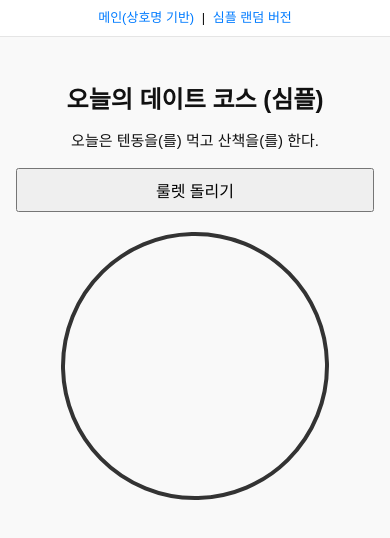
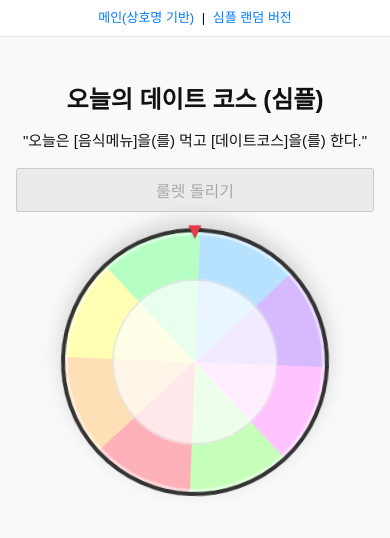
Before and after one commit to doobyul/RouletteDate, a website: page simple.html in a window 390 px wide. Both pictures are taken after a click on the button "룰렛 돌리기". Drawn offline with Linux system fonts and the light colour scheme.

Commit message:
feat: enhance roulette UX, mobile polish, and simple mode expansion

```diff
--- a/simple.html
+++ b/simple.html
@@ -15,7 +15,10 @@
         <h1>오늘의 데이트 코스 (심플)</h1>
         <p id="simpleResult">"오늘은 [음식메뉴]을(를) 먹고 [데이트코스]을(를) 한다."</p>
         <button id="simpleSpinButton">룰렛 돌리기</button>
-        <div id="roulette"></div>
+        <div class="rouletteWrap">
+            <div class="roulettePointer">▼</div>
+            <div id="roulette" class="rouletteWheel"></div>
+        </div>
     </div>
     <script src="simple.js"></script>
 </body>
--- a/simple.js
+++ b/simple.js
@@ -60,13 +60,39 @@ const spinButton = document.getElementById("simpleSpinButton");
 const roulette = document.getElementById("roulette");
 
 const pickRandom = (arr) => arr[Math.floor(Math.random() * arr.length)];
+let currentRotation = 0;
 
-spinButton.addEventListener("click", () => {
+function spinRouletteWheel() {
+    const extraSpins = 6 + Math.floor(Math.random() * 5);
+    const randomOffset = Math.random() * 360;
+    const nextRotation = currentRotation + extraSpins * 360 + randomOffset;
+
+    roulette.classList.remove("landed");
+    roulette.classList.add("spinning");
+    roulette.style.transition = "transform 3s cubic-bezier(0.12, 0.8, 0.18, 1)";
+    roulette.style.transform = `rotate(${nextRotation}deg)`;
+    currentRotation = nextRotation;
+
+    return new Promise((resolve) => {
+        const onEnd = () => {
+            roulette.classList.remove("spinning");
+            roulette.classList.add("landed");
+            roulette.removeEventListener("transitionend", onEnd);
+            resolve();
+        };
+        roulette.addEventListener("transitionend", onEnd, { once: true });
+    });
+}
+
+spinButton.addEventListener("click", async () => {
+    spinButton.disabled = true;
+
+    const spinPromise = spinRouletteWheel();
     const randomMenu = pickRandom(menus);
     const randomCourse = pickRandom(courses);
 
+    await spinPromise;
     resultElement.textContent = `오늘은 ${randomMenu}을(를) 먹고 ${randomCourse}을(를) 한다.`;
 
-    roulette.style.transition = "transform 2s ease-out";
-    roulette.style.transform = `rotate(${Math.random() * 360}deg)`;
+    spinButton.disabled = false;
 });
--- a/style.css
+++ b/style.css
@@ -88,14 +88,65 @@ body {
     color: #333;
 }
 
+.rouletteWrap {
+    position: relative;
+    width: fit-content;
+    margin: 16px auto 0;
+}
+
+.roulettePointer {
+    position: absolute;
+    top: -10px;
+    left: 50%;
+    transform: translateX(-50%);
+    z-index: 3;
+    font-size: 24px;
+    color: #e63946;
+    text-shadow: 0 1px 2px rgba(0, 0, 0, 0.35);
+}
+
 #roulette {
     width: min(300px, 80vw);
     height: min(300px, 80vw);
-    margin: 20px auto;
+    margin: 8px auto 0;
     border: 5px solid #333;
     border-radius: 50%;
     position: relative;
     overflow: hidden;
+    background: conic-gradient(
+        #ffb3ba 0deg 45deg,
+        #ffdfba 45deg 90deg,
+        #ffffba 90deg 135deg,
+        #baffc9 135deg 180deg,
+        #bae1ff 180deg 225deg,
+        #d5baff 225deg 270deg,
+        #ffc6ff 270deg 315deg,
+        #caffbf 315deg 360deg
+    );
+    box-shadow: 0 8px 20px rgba(0, 0, 0, 0.15), inset 0 0 0 3px rgba(255, 255, 255, 0.5);
+}
+
+#roulette::after {
+    content: "";
+    position: absolute;
+    inset: 18% 18%;
+    border-radius: 50%;
+    background: rgba(255, 255, 255, 0.7);
+    box-shadow: inset 0 0 0 2px rgba(0, 0, 0, 0.08);
+}
+
+#roulette.spinning {
+    filter: saturate(1.1);
+}
+
+#roulette.landed {
+    animation: pop 0.28s ease;
+}
+
+@keyframes pop {
+    0% { transform: scale(1); }
+    50% { transform: scale(1.03); }
+    100% { transform: scale(1); }
 }
 
 #spinButton {
@@ -168,6 +219,10 @@ body {
         height: min(260px, 76vw);
         border-width: 4px;
     }
+
+    .roulettePointer {
+        font-size: 22px;
+    }
 }
 
 @media (prefers-color-scheme: dark) {
@@ -205,6 +260,11 @@ body {
         border-color: #999;
     }
 
+    #roulette::after {
+        background: rgba(24, 24, 24, 0.72);
+        box-shadow: inset 0 0 0 2px rgba(255, 255, 255, 0.1);
+    }
+
     #spinButton {
         background-color: #2d79ff;
     }
```
Also changed, not shown: index.html (+4 -1 lines), script.js (+26 -4 lines), 1 other file.
